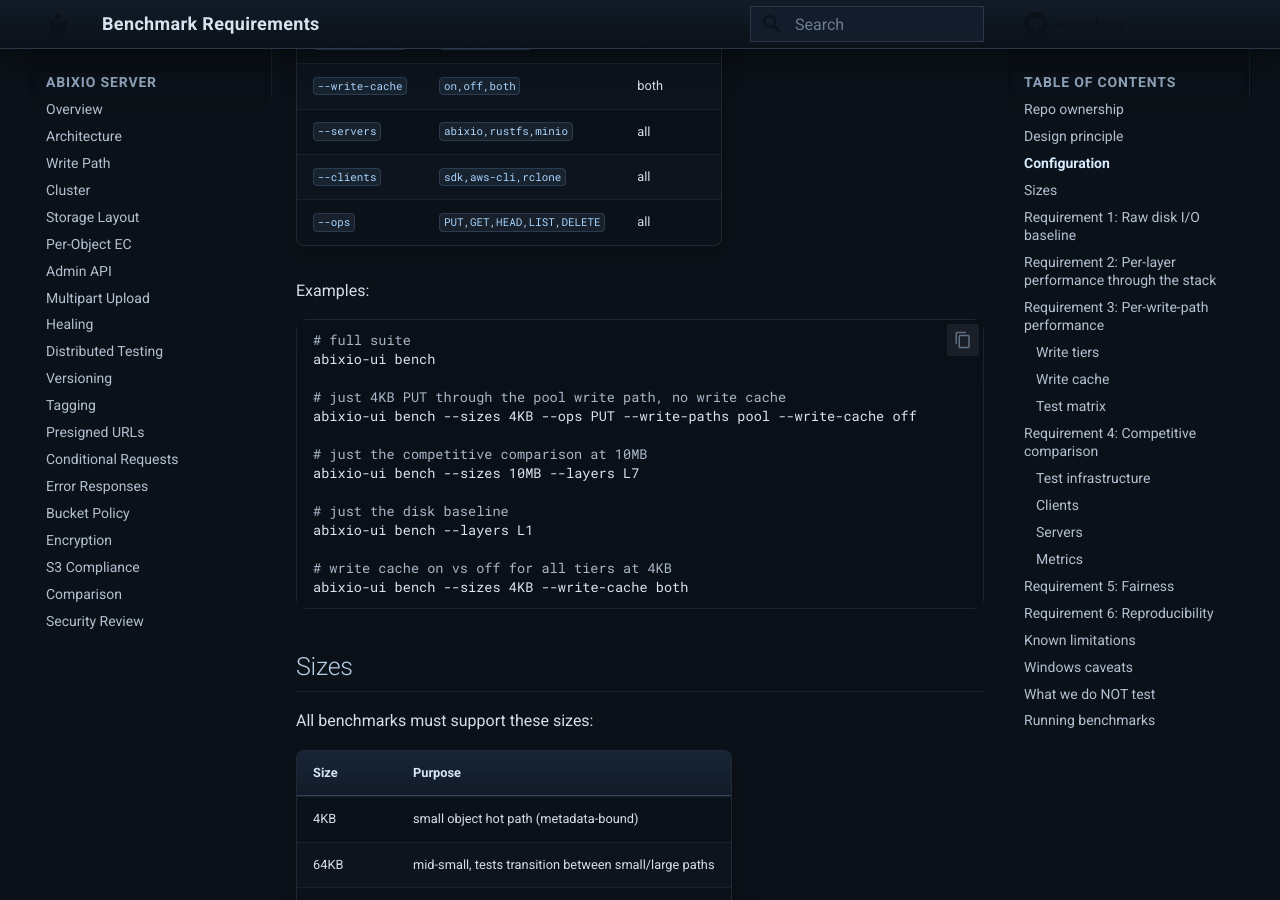
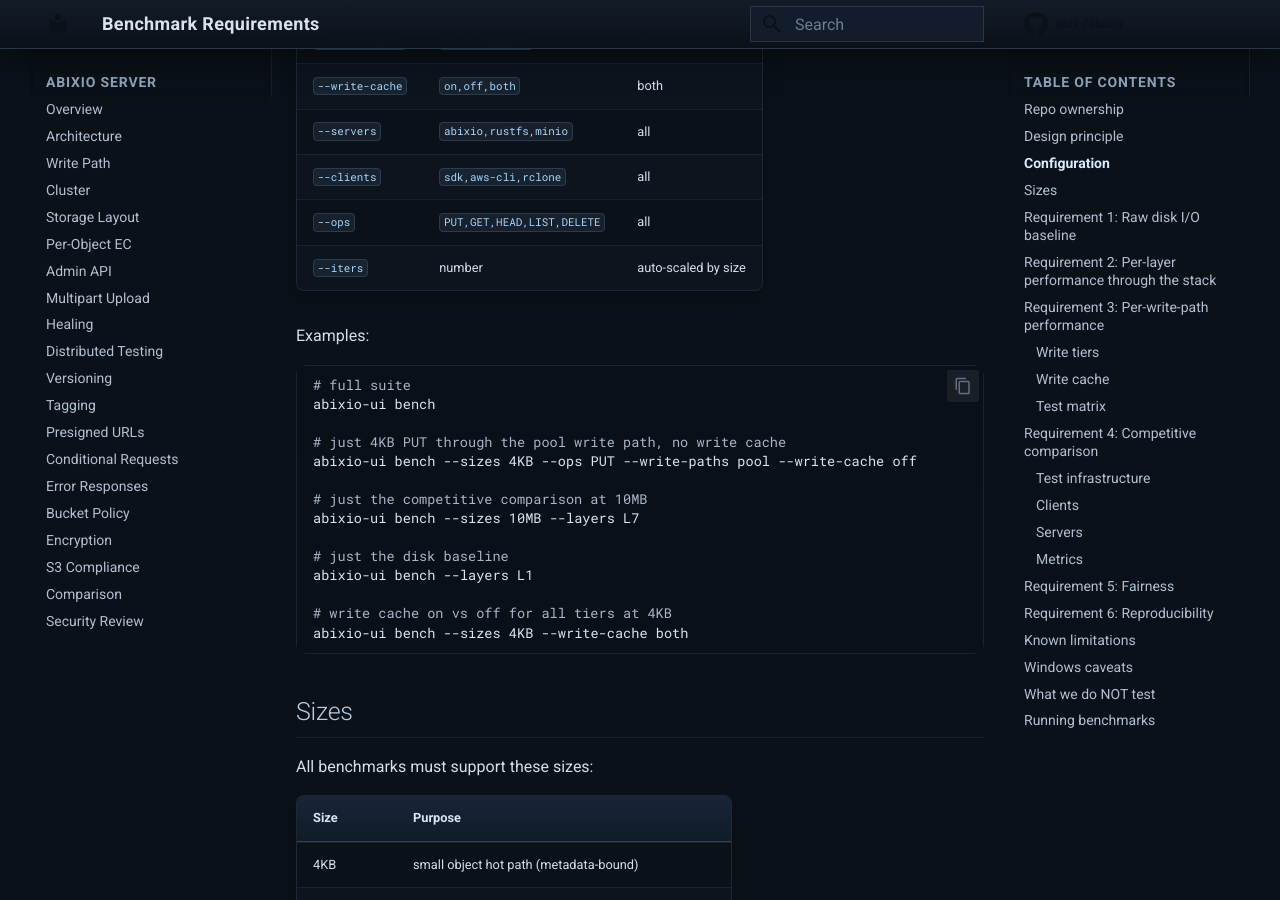
Before and after one commit to abix-/abixio, an MkDocs documentation site: the page built from docs/benchmark-requirements.md, in a window 1280 px wide and 900 px high, scrolled down 1521 px. Built offline with MkDocs 1.6.1 and Material for MkDocs 9.7.7, drawn with Linux system fonts in a browser that asks for light colours; comment, search, counter and statistics services are not loaded.

Commit message:
docs: add --iters flag to benchmark requirements

```diff
--- a/docs/benchmark-requirements.md
+++ b/docs/benchmark-requirements.md
@@ -52,6 +52,7 @@
 | `--servers` | `abixio,rustfs,minio` | all |
 | `--clients` | `sdk,aws-cli,rclone` | all |
 | `--ops` | `PUT,GET,HEAD,LIST,DELETE` | all |
+| `--iters` | number | auto-scaled by size |
 
 Examples:
 
```
